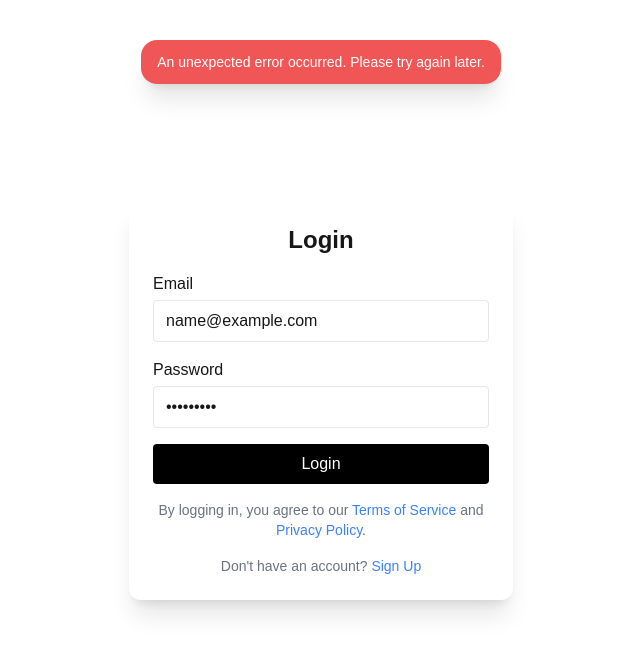
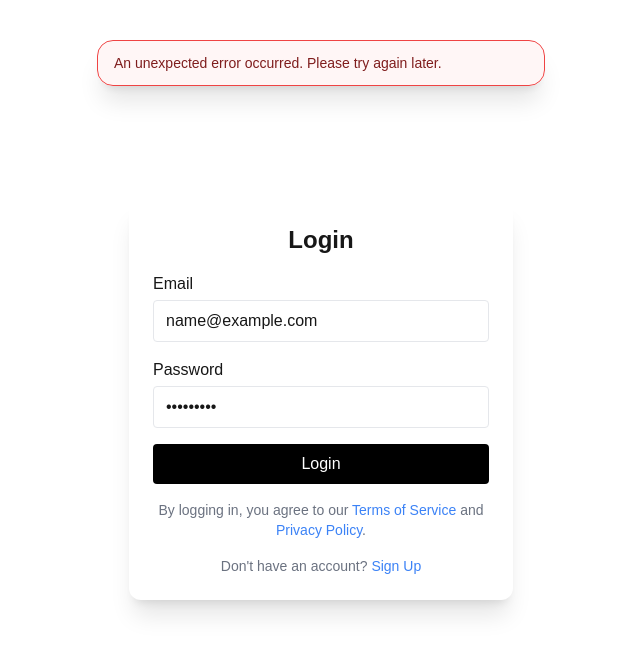
Before and after one commit to perassijulian/password-manager, a Next.js app: page /login in a window 1280 px wide. Both pictures are taken after typing "name@example.com", "Sample123" into the empty fields and a click on the button "Login". Shown: the top 654 px of the page, without its empty margins (319-959 px from the left). Built offline with nearby package versions, Linux system fonts and the light colour scheme; no server answers.

Commit message:
change toast estetic

```diff
--- a/components/Toast.tsx
+++ b/components/Toast.tsx
@@ -12,9 +12,21 @@ interface ToastProps {
 }
 
 const toastColors = {
-  success: "bg-green-500/90 text-white",
-  error: "bg-red-500/90 text-white",
-  info: "bg-blue-500/90 text-white",
+  success: {
+    border: "border-green-500",
+    text: "text-green-900",
+    bg: "bg-green-100/30",
+  },
+  error: {
+    border: "border-red-500",
+    text: "text-red-900",
+    bg: "bg-red-100/30",
+  },
+  info: {
+    border: "border-blue-500",
+    text: "text-blue-900",
+    bg: "bg-blue-100/30",
+  },
 };
 
 export default function Toast({
@@ -39,13 +51,15 @@ export default function Toast({
     };
   }, [duration, onClose]);
 
+  const { border, text, bg } = toastColors[type];
   return (
-    <div className="fixed inset-x-0 top-6 z-50 flex justify-center pointer-events-none">
+    <div className="fixed inset-x-0 top-6 z-50 flex justify-center pointer-events-none w-full">
       <div
         role="alert"
         className={`
-          px-4 py-3 rounded-2xl backdrop-blur-md shadow-xl transition-all duration-300
-          transform ${toastColors[type]}
+          max-w-md w-full mx-6 pointer-events-auto border ${border} ${text} ${bg}
+          backdrop-blur-md rounded-2xl px-4 py-3 shadow-xl
+          transition-all duration-300 transform
           ${visible ? "opacity-100 translate-y-0" : "opacity-0 -translate-y-4"}
         `}
       >
```
